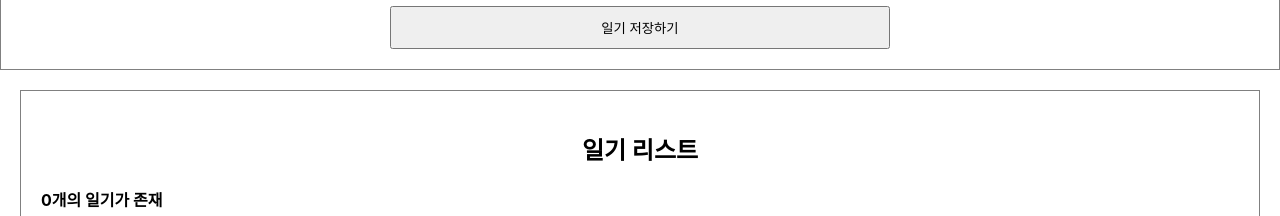
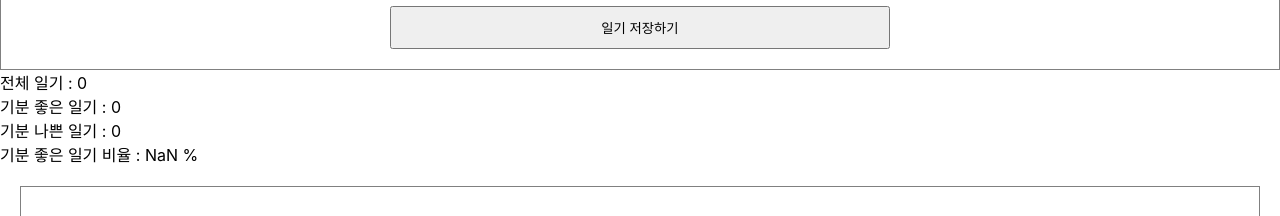
Before and after one commit to bnm9644/simplediary, a React (Create React App) app: page / in a window 1280 px wide. Shown: the part 404-620 px from the top of the page. Built offline with nearby package versions, Linux system fonts and the light colour scheme; no server answers.

Commit message:
240120 - React.memo , useMemo 정리

```diff
--- a/src/App.js
+++ b/src/App.js
@@ -1,7 +1,8 @@
-import { useEffect, useRef, useState } from 'react';
+import { useEffect, useMemo, useRef, useState } from 'react';
 import './App.css';
 import DiaryEditor from './DiaryEditor';
 import DiaryList from './DiaryList';
+import OptimizeTest from './OptimizeTest';
 //https://jsonplaceholder.typicode.com/comments
 
 /* 배열 만듬
@@ -30,6 +31,7 @@ const dummyList =  [
 
 ];
 */
+
 function App() {
 
   const [data, setData] = useState([]); // 일기 데이터,  시작은 빈 배열로, 저장시 상태 변화 (setData)
@@ -39,7 +41,7 @@ function App() {
   // API 쏘는 방법 - fetch! , async 선언 - promise 반환, 비동기 함수
   const getData = async() => {
     const res = await fetch("https://jsonplaceholder.typicode.com/comments"). then((res) => res.json());
-    console.log(res);
+    //console.log(res);
 
     // 해당 함수는 res 배열 api 정보 가져와, 0~20번째만 추려내고
     // 그걸 map으로 it로 둬 프로퍼티를 하나씩 가져옴
@@ -80,7 +82,7 @@ function App() {
 
   // 데이터 삭제 - 일기 삭제
   const onRemove = (targetId) => {
-    console.log(`${targetId}가 삭제되었습니다.`);
+    // console.log(`${targetId}가 삭제되었습니다.`);
     const newDiaryList = data.filter((it) => it.id !== targetId);
     // targetId 가 포함되지 않은 배열로만,setData -> diaryList 한번더 바뀌며 리렌더
     setData (newDiaryList);
@@ -94,9 +96,31 @@ function App() {
     )
   }
 
+  /*
+    메모이제이션 : 이미 계산 해본 연산 기억해 뒀다가,
+                  동일한 계산 시 기억 해뒀던 데이터를 반환!
+                  useMemo (cb,[]);
+  */
+
+  const getDiaryAnalysis = useMemo(
+    () => {
+    const goodCount = data.filter((it) => it.emotion >=3).length;
+    const badCount = data.length -goodCount;
+    const goodRatio = (goodCount / data.length) * 100;
+    return {goodCount,goodRatio,badCount};
+  }, [data.length] // 데이터 길이가 안 변하면 계산 안하고 반환
+  );
+
+  // ★ cb 함수가 리턴하는 값을 그대로 리턴, 값을 리턴하는것이므로 값으로 사용
+  const {goodCount,goodRatio,badCount} = getDiaryAnalysis;
+
   return (
     <div className = "App">
       <DiaryEditor onCreate = {onCreate}/>
+      <div>전체 일기 : {data.length} </div>
+      <div>기분 좋은 일기 : {goodCount} </div>
+      <div>기분 나쁜 일기 : {badCount} </div>
+      <div>기분 좋은 일기 비율 : {goodRatio} % </div>
       <DiaryList onEdit = {onEdit} onRemove = {onRemove} diaryList = {data} />
     </div>
     );
--- a/src/DiaryList.js
+++ b/src/DiaryList.js
@@ -1,5 +1,6 @@
 import DiaryItem from "./DiaryItem.js";
 
+// 일기 리스트
 const DiaryList = ({onEdit,onRemove,diaryList}) => {
 
     return (
@@ -15,7 +16,7 @@ const DiaryList = ({onEdit,onRemove,diaryList}) => {
     );
 };
 
-//DiaryList -
+//DiaryList - 기본 속성 , 이게 없으면 diaryList에 값 없을때 렌더링 시 Error!
 DiaryList.defaultProps = {
     diaryList: [],
 }
--- /dev/null
+++ b/src/OptimizeTest.js
@@ -0,0 +1,67 @@
+import React, { useState,useEffect } from "react";
+
+/*
+ ★ 컴포넌트 둘다 연결 둘다 렌더링 일어남,
+    콜백에다가 React.memo를 감싸면
+    그 함수는 쓸데없는 함수에 재 랜더링 하지 않는다.
+
+    객체를 비교하는 방법 - 얕은 비교
+    객체에 똑같은 내용이 있어도 같지 않다.
+    왜냐하면, 객체는 '주소' 를 통한 비교를 하기 떄문,
+    areEqual(CounterA , CounterB)
+*/
+
+const CounterA = React.memo(({count}) => {
+
+  useEffect(()=>{
+    console.log(`CounterA update - count : ${count}`)
+  });
+
+  return <div>{count}</div>
+});
+
+const CounterB = ({obj}) => {
+  useEffect(()=>{
+    console.log(`CounterB update - count : ${obj.count}`)
+  });
+
+  return <div>{obj.count}</div>
+};
+
+// 이전 props 와 현재 props 가 같으면  -> 리렌더링 안 함
+// return false; // 이전과 현재가 다름 -> 리렌더링
+const areEqual = (prevProps, nextProps) => {
+  if(prevProps.obj.count === nextProps.obj.count) {
+    return true;
+  }
+
+  return false;
+}
+
+// CounterB 함수는 areEqual 함수 결과에 따라 리렌더링 할지 말지 결정
+const MemorizeCounterB = React.memo (CounterB,areEqual);
+
+const OptimizeTest = () => {
+
+  const [count, setCount] = useState(1);
+  const [obj , setObj] = useState({
+    count : 1,
+  });
+
+  return <div style={{padding:50}}>
+    <div>
+      <h2>Counter A</h2>
+      <CounterA count={count}/>
+      <button onClick={()=> setCount(count)}>A button</button>
+    </div>
+    <div>
+      <h2>Counter B</h2>
+      <MemorizeCounterB obj={obj}/>
+      <button onClick={()=> setObj({
+        count : obj.count
+      })}>B button</button>
+    </div>
+  </div>
+}
+
+export default OptimizeTest;
```
